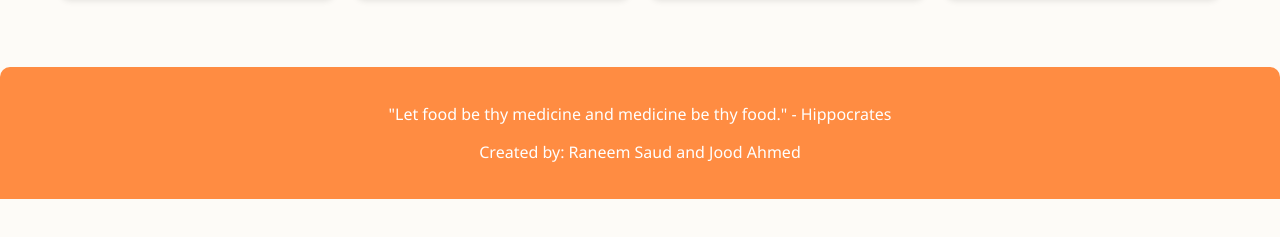
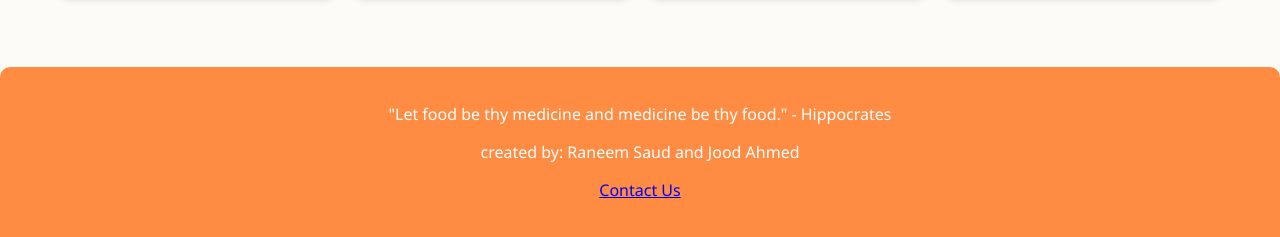
Before and after one commit to RaneemSaud7500/Healthy-Bite, a plain HTML site: page home.html in a window 1280 px wide. Shown: the part 1148-1385 px from the top of the page. Before the commit the page ends 1347 px from the top, so only its background shows below. Drawn offline with Linux system fonts and the light colour scheme.

Commit message:
Update home.html

```diff
--- a/home.html
+++ b/home.html
@@ -94,11 +94,14 @@
             </div>
         <button class="close-popover" onclick="closePopover()">Close</button>
     </div>
+<footer>
+    <p>"Let food be thy medicine and medicine be thy food." - Hippocrates</p>
+    <p class="credits">created by: Raneem Saud and Jood Ahmed</p>
 
-    <footer>
-<p>"Let food be thy medicine and medicine be thy food." - Hippocrates</p>
-        <p>Created by: Raneem Saud and Jood Ahmed</p>    </footer>
-
+    <p class="contact-link">
+        <a href="mailto:jfd7500@gmail.com">Contact Us</a>
+    </p>
+</footer>
     <script src="script.js"></script>
 </body>
 
```
